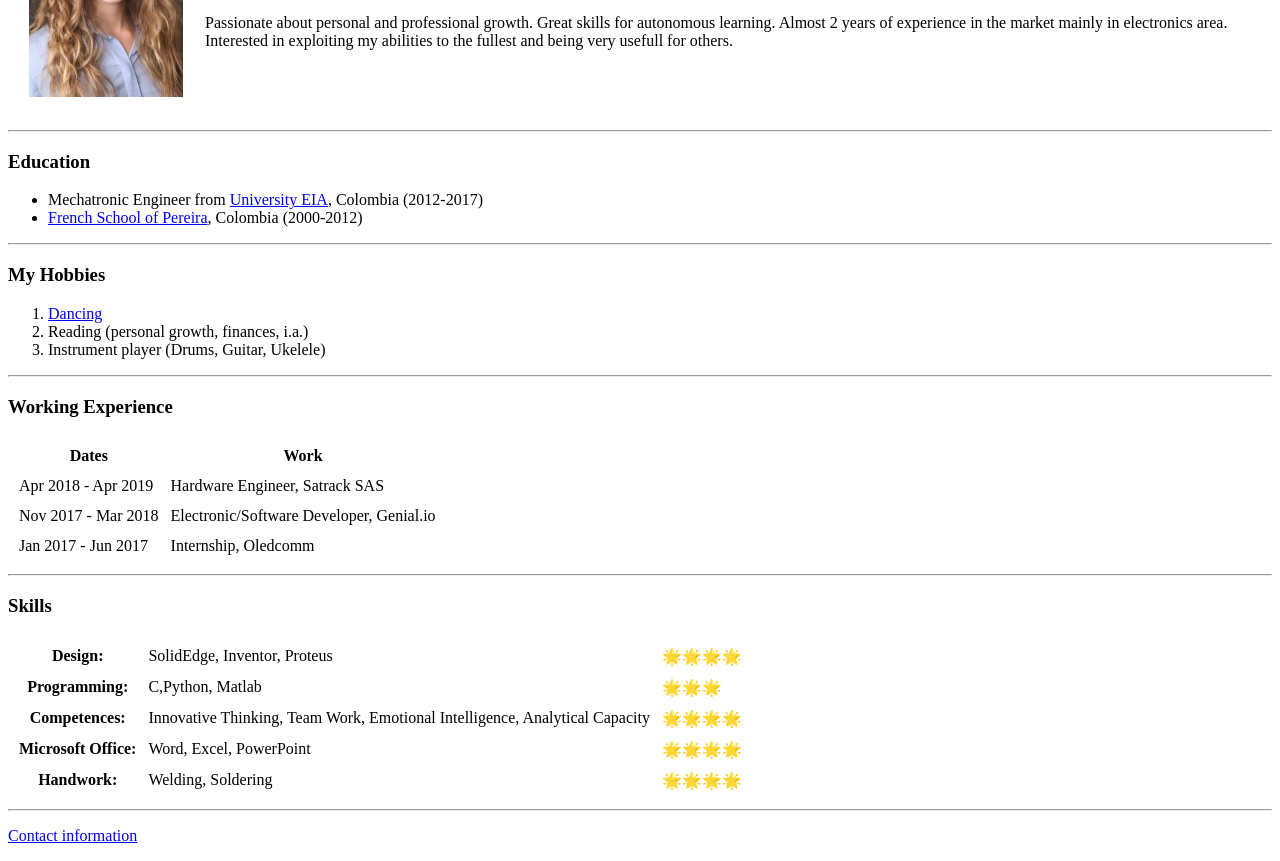
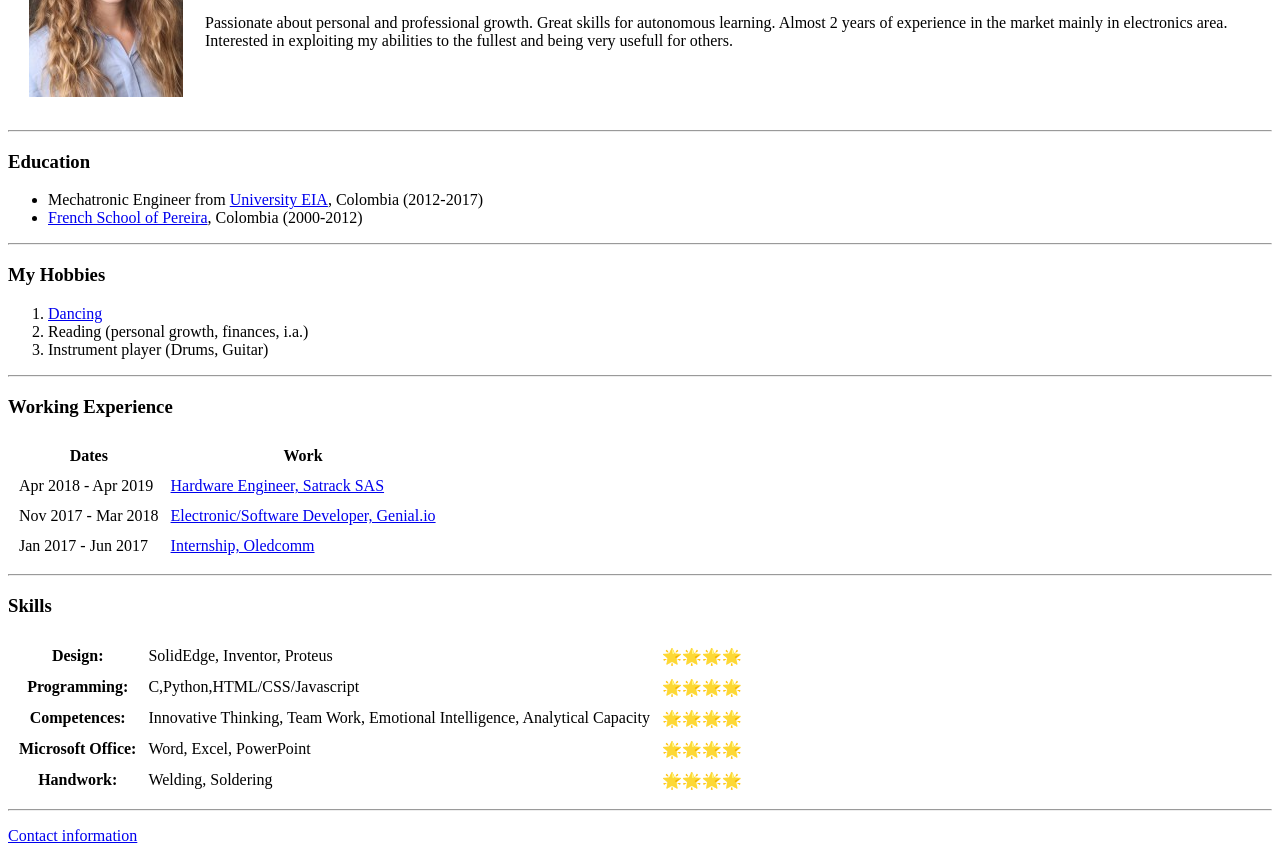
Before and after one commit to marimorenova/cv, a plain HTML site: page index.html in a window 1280 px wide. Shown: the part 163-1024 px from the top of the page. Drawn offline with Linux system fonts and the light colour scheme.

Commit message:
Update Skills and Links

```diff
--- a/index.html
+++ b/index.html
@@ -31,7 +31,7 @@
   <ol>
     <li><a href="https://www.youtube.com/watch?v=Su62LHimUdY">Dancing</a></li>
     <li>Reading (personal growth, finances, i.a.)</li>
-    <li>Instrument player (Drums, Guitar, Ukelele)</li>
+    <li>Instrument player (Drums, Guitar)</li>
   </ol>
   <hr>
   <h3>Working Experience</h3>
@@ -45,15 +45,15 @@
     <tbody>
       <tr>
         <td>Apr 2018 - Apr 2019</td>
-        <td>Hardware Engineer, Satrack SAS</td>
+        <td><a href="https://www.satrack.com.co/">Hardware Engineer, Satrack SAS</a></td>
       </tr>
       <tr>
         <td>Nov 2017 - Mar 2018</td>
-        <td>Electronic/Software Developer, Genial.io</td>
+        <td><a href="https://genial.io/">Electronic/Software Developer, Genial.io</a></td>
       </tr>
       <tr>
         <td>Jan 2017 - Jun 2017</td>
-        <td>Internship, Oledcomm</td>
+        <td><a href="https://www.oledcomm.net/">Internship, Oledcomm</a></td>
       </tr>
     </tbody>
     <tfoot>
@@ -70,8 +70,8 @@
       </tr>
       <tr>
         <th>Programming:</th>
-        <td>C,Python, Matlab</td>
-        <td>🌟🌟🌟</td>
+        <td>C,Python,HTML/CSS/Javascript</td>
+        <td>🌟🌟🌟🌟</td>
       </tr>
       <tr>
         <th>Competences:</th>
```
